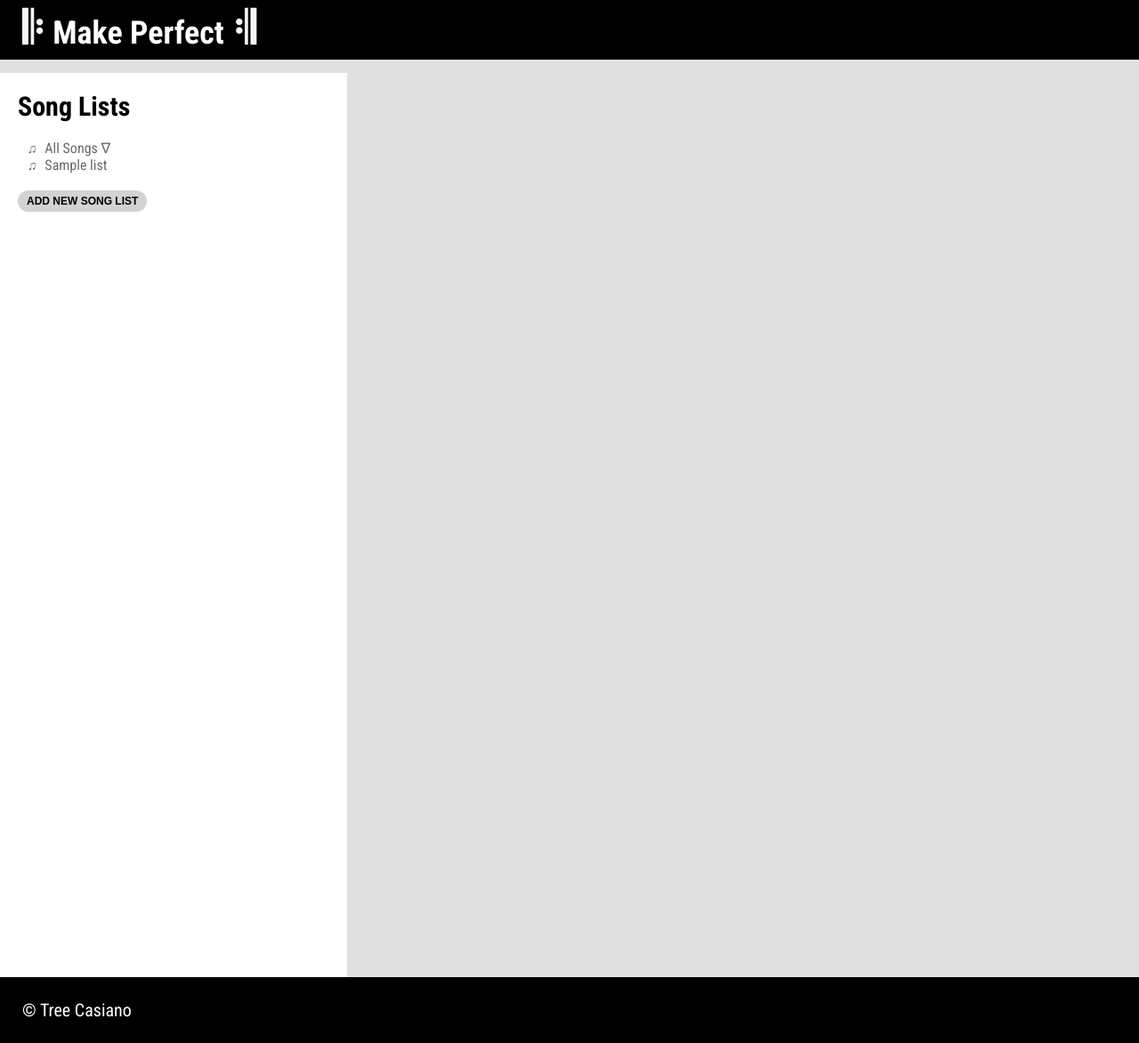
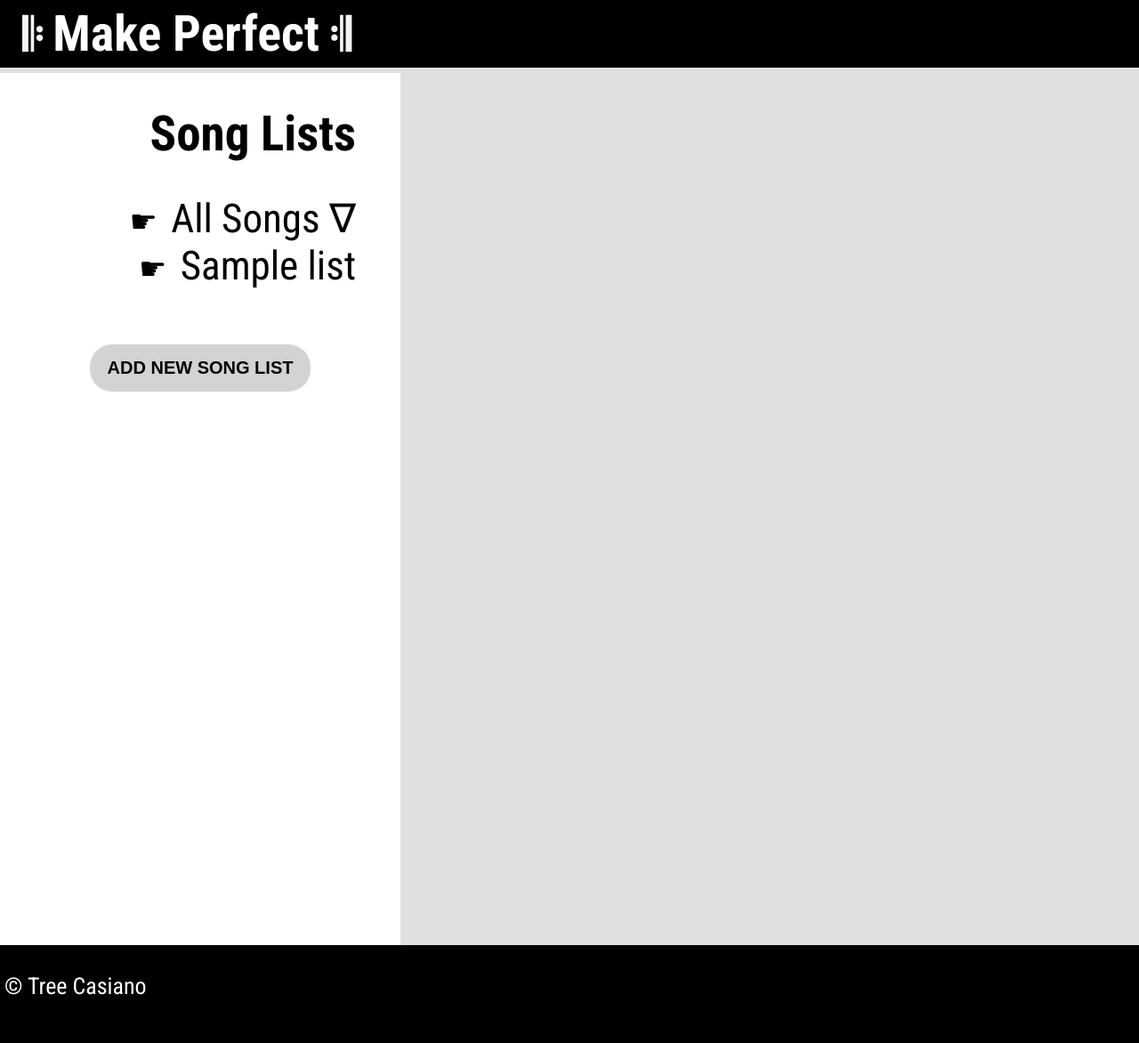
Before and after one commit to kevinelong/makeperfect, a Django app: template makeperfect_app/templates/makeperfect_app/index.html in a window 1280 px wide. Shown: the whole page at 89% size. Run offline with Django 3.2, Linux system fonts and the light colour scheme; the template is opened without the code that fills it: most values are stand-ins (such as "Sample title", 1, 10 or a date in 2020); some libraries are stand-ins or nearby versions.

Commit message:
Adjust font size and add scrollbars.

```diff
--- a/makeperfect_app/static/css/style.css
+++ b/makeperfect_app/static/css/style.css
@@ -2,31 +2,43 @@ body {
     background: #E0E0E0;
     color: black;
     font-family: 'Roboto Condensed', sans-serif;
-    font-size: 20px;
+    font-size: 35px;
     margin: auto;
     box-sizing: border-box;
     width: 100%;
-    height: 100%;
+    overflow-y: scroll;
 }
 
 .main-content {
     margin: 0;
-    padding: 80px 30px 200px 410px;
+    padding: 80px 30px 200px 510px;
     display: none;
+    height: 100%
+    right:0;
+    width: auto;
 }
 
 .side-bar {
     background: white;
-    margin: 0;
     position: fixed;
+    left: 0;
     top: 81.5px;
     width: 350px;
-    height: 100%;
-    overflow: auto;
-    padding: 0 20px 20px 20px;
-    font-size: 16px;
+    height: 930px;
+    padding: 0 50px 100px 50px;
+    font-size: 45px;
+    text-align: center;
+    overflow-y:scroll;
 }
 
+#sidebar-all-songs {
+    font-size: 20px;
+    display: none;
+}
+
+#song-lists {
+    text-align: right;
+}
 
 /*--------------------------------------------
 HEADER STYLES
@@ -38,13 +50,11 @@ header {
     padding: 5px 25px;
     position: fixed;
     top: 0;
-    left: 0;
     width: 100%;
-
 }
 
 header span {
-    font-size: 36px;
+    font-size: 56px;
     font-weight: bold;
     color: white;
 }
@@ -64,35 +74,49 @@ header span:after {
 }
 
 footer {
-    /*background: linear-gradient(30deg, #404040, black 30%, #26ABB0, purple, mediumturquoise);*/
     background: black;
     color: white;
-    padding: 5px 25px;
+    padding: 5px;
     position: fixed;
     bottom: 0;
     width: 100%;
+    height: 100px;
+    font-size: 26px;
 }
 
 /*--------------------------------------------
  HEADING STYLES
 ---------------------------------------------*/
 h1 {
-    font-size: 30px;
+    font-size: 55px;
+    text-align: right;
 }
 
 h2 {
-    font-size: 26px;
+    font-size: 50px;
+}
+
+h3 {
+    font-size: 45px;
+}
+
+.main-content h1 {
+    text-align: right;
 }
 /*--------------------------------------------
 LINK STYLES
 ---------------------------------------------*/
 a {
-    color: dimgrey;
+    color: black;
     text-decoration: none;
 }
 
 a:hover {
-    color: darkorange;
+    color: white;
+}
+
+.side-bar a:hover {
+    color: lightgray;
 }
 
 #songs-in-list a, #songs-in-edit-list-form a {
@@ -116,15 +140,6 @@ pre {
     font-family: 'Roboto Condensed', sans-serif;
 }
 
-#chords {
-    background: white;
-    margin: 0 50px 10px 25px;
-    padding: 20px;
-    float: right;
-    border-radius: 15px;
-    min-width: 30%;
-}
-
 /*--------------------------------------------
 BUTTON AND FORM STYLES
 ---------------------------------------------*/
@@ -133,7 +148,7 @@ BUTTON AND FORM STYLES
     background: white;
     border: none;
     width: 500px;
-    font-size: 15px;
+    font-size: 25px;
     border-radius: 10px;
     padding: 10px;
     font-family: 'Roboto Condensed', sans-serif;
@@ -145,7 +160,7 @@ textarea {
 }
 
 label {
-    font-size: 18px;
+    font-size: 25px;
 }
 
 button {
@@ -153,35 +168,17 @@ button {
     color: black;
     border: 0;
     font-weight: bold;
-    border-radius: 15px;
-    font-size: 12px;
-    padding: 5px 10px;
+    border-radius: 25px;
+    font-size: 20px;
+    padding: 15px 20px;
+    margin:auto;
 }
 
 button:hover {
-    background: darkorange;
+    background: black;
+    color: white;
     /*-webkit-text-fill-color: black;*/
 }
-
-/*.add-to-list {*/
-    /*font-weight: bold;*/
-    /*font-size: 15px;*/
-    /*padding: 2px 15px;*/
-    /*background: white;*/
-    /*border-radius: 10px;*/
-    /*margin-right: 15px;*/
-/*}*/
-
-/*#song-select-list {*/
-    /*margin: 10px;*/
-    /*background: lightgray;*/
-    /*border: none;*/
-    /*font-size: 15px;*/
-    /*border-radius: 10px;*/
-    /*padding: 10px;*/
-    /*width: 520px;*/
-    /*font-family: 'Roboto Condensed', sans-serif;*/
-/*}*/
 
 /*--------------------------------------------
 LIST STYLES
@@ -191,6 +188,7 @@ ul {
     list-style: none;
     padding:0;
     margin:0;
+
 }
 /*controls the padding and indentation of each list element*/
 li {
@@ -200,20 +198,8 @@ li {
 
 /*this creates the shape before each list element*/
 .song-list:before {
-    content: "\266B"; font-family:"Arial Black";
-    font-size: 15px;
-    color: dimgray;
+    content: "\261B"; font-family:"Arial Black";
+    font-size: 35px;
+    color: black;
     padding-right: 5px;
 }
-
-.list-items:before {
-    content: "\266A"; font-family:"Arial Black";
-    padding-left: 20px;
-    color: white;
-    padding-right: 10px;
-}
-
-#sidebar-all-songs {
-    font-size: 13px;
-    display: none;
-}
```
